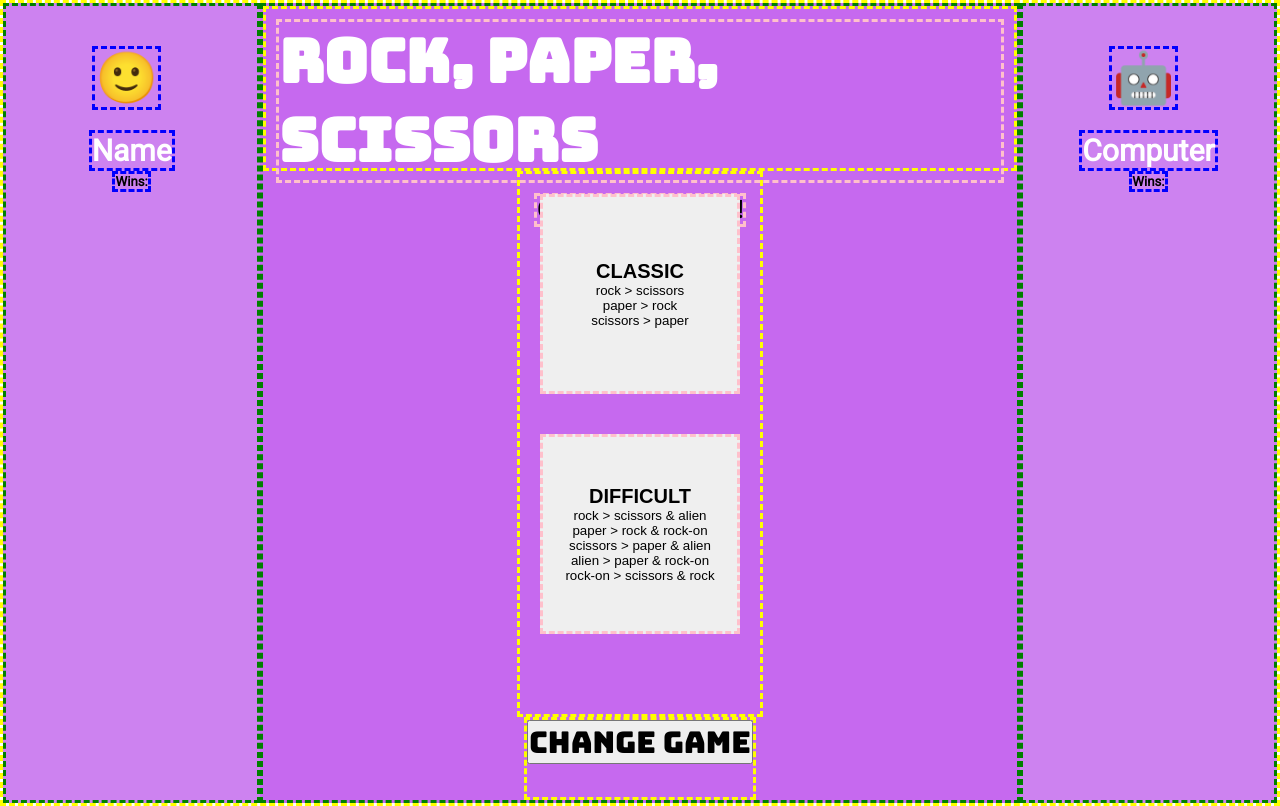
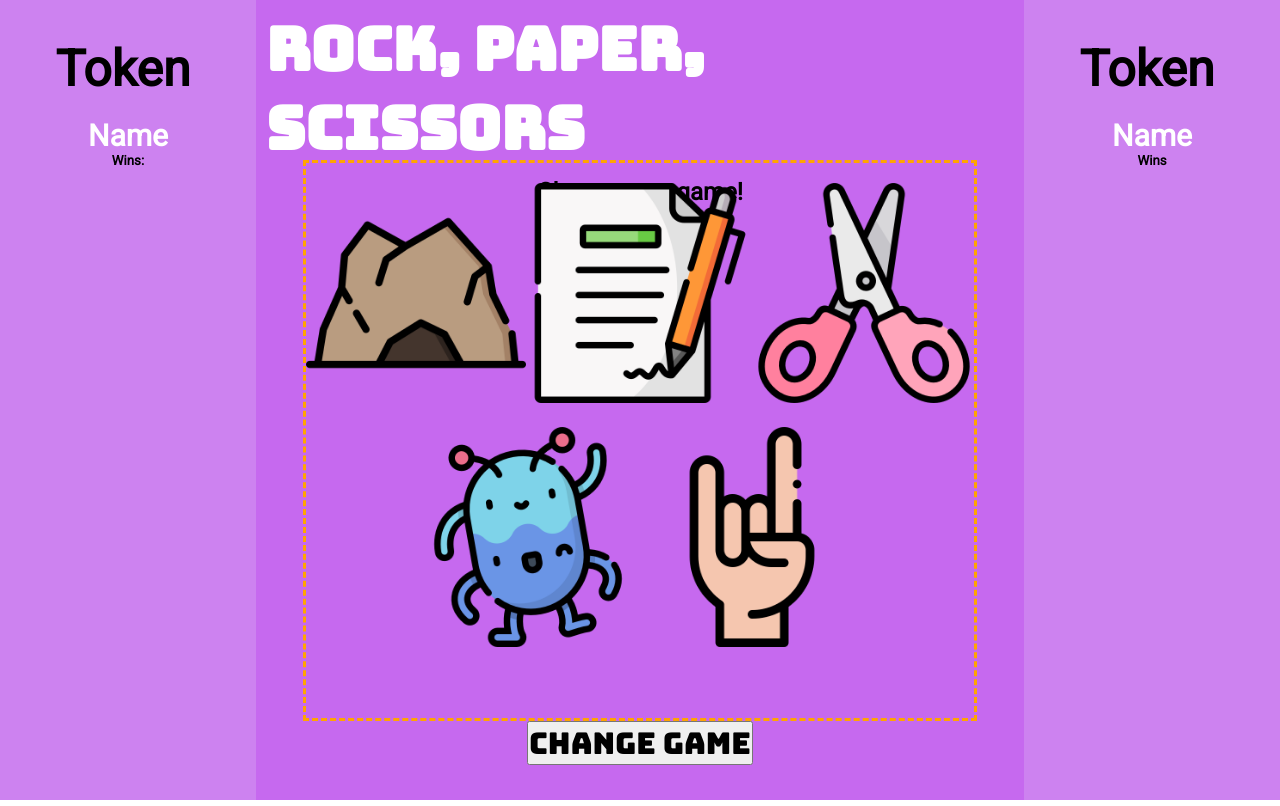
Before and after one commit to aliroemhildt/rock-paper-scissors, a plain HTML site: page index.html in a window 1280 px wide. Drawn offline with Linux system fonts and the light colour scheme.

Commit message:
Align all content

```diff
--- a/game.js
+++ b/game.js
@@ -1,4 +1,4 @@
-var Player = require('./player.js');
+// var Player = require('./player.js');
 
 class Game {
   constructor(player1, player2, gameType) {
@@ -56,4 +56,4 @@ class Game {
   };
 };
 
-module.exports = Game;
+// module.exports = Game;
--- a/index.html
+++ b/index.html
@@ -7,23 +7,23 @@
   <link rel="stylesheet" href="./styles.css">
   <title>Rock, Paper, Scissors</title>
 </head>
-<body class="flex-row border yellow-border">
-  <section class="green-border side-section flex-column">
-    <h3 class="blue-border">🙂</h3>
-    <h4 class="blue-border">Name</h4>
-    <h5 class="blue-border">Wins: </h5>
+<body class="flex-row">
+  <section class="side-section flex-column">
+    <h3>Token</h3>
+    <h4>Name</h4>
+    <h5>Wins:</h5>
   </section>
-  <main class="green-border">
-    <section class="header flex-column yellow-border">
-      <h1 class="pink-border">Rock, Paper, Scissors</h1>
-      <h2 class="pink-border">Choose your game!</h2>
+  <main>
+    <section class="header flex-column">
+      <h1>Rock, Paper, Scissors</h1>
+      <h2>Choose your game!</h2>
     </section>
-    <section class="game-area flex-column yellow-border">
-      <button class="pink-border game-button">
+    <section class="game-area hidden-space flex-column">
+      <button class="game-button">
         <h2>CLASSIC</h2>
         <p>rock > scissors<br>paper > rock<br>scissors > paper</p>
       </button>
-      <button class="pink-border game-button">
+      <button class="game-button">
         <h2>DIFFICULT</h2>
         <p>
           rock > scissors & alien<br>
@@ -34,27 +34,27 @@
         </p>
       </button>
     </section>
-    <section class="game-area hidden-space yellow-border">
-      <div class="">
+    <section class="game-area flex-column">
+      <div class="classic-icons">
         <img class="image" src="assets/cave.png" alt="rock">
         <img class="image" src="assets/lines-paper.png" alt="paper">
         <img class="image" src="assets/lines-scissors.png" alt="scissors">
       </div>
-      <div class="">
+      <div class="difficult-icons">
         <img class="image" src="assets/lines-alien.png" alt="alien">
         <img class="image" src="assets/rock-hand.png" alt="rock-on">
       </div>
     </section>
-    <div class="button-div yellow-border">
+    <div class="button-div">
       <button class="change-game-button">
         Change Game
       </button>
     </div>
   </main>
-  <section class = "green-border side-section flex-column">
-    <h3 class="blue-border">🤖</h3>
-    <h4 class="blue-border">Computer</h4>
-    <h5 class="blue-border">Wins:</h5>
+  <section class = "side-section flex-column">
+    <h3>Token</h3>
+    <h4>Name</h4>
+    <h5>Wins</h5>
   </section>
   <script type="text/javascript" src="player.js"></script>
   <script type="text/javascript" src="game.js"></script>
--- a/main.js
+++ b/main.js
@@ -1,5 +1,5 @@
-var Game = require('./game.js');
-var Player = require('./player.js');
+// var Game = require('./game.js');
+// var Player = require('./player.js');
 
 var human = new Player('Human', '🙂');
 var computer = new Player('Computer', '🤖');
--- a/player.js
+++ b/player.js
@@ -21,7 +21,6 @@ class Player {
     var randomSelection = Math.floor(Math.random() * choices.length);
     return choices[randomSelection];
   };
-
 };
 
-module.exports = Player;
+// module.exports = Player;
--- a/styles.css
+++ b/styles.css
@@ -59,6 +59,9 @@ h4 {
   margin: 20px;
   height: 200px;
   width: 200px;
+  background-color: #AB49DA;
+  border-radius: 10px;
+  border-style: none;
 }
 
 .change-game-button {
@@ -86,8 +89,9 @@ h4 {
 }
 
 .image {
-  height: 250px;
-  width: 250px;
+  height: 220px;
+  width: 220px;
+  padding-top: 20px;
 }
 
 .flex-row {
```
